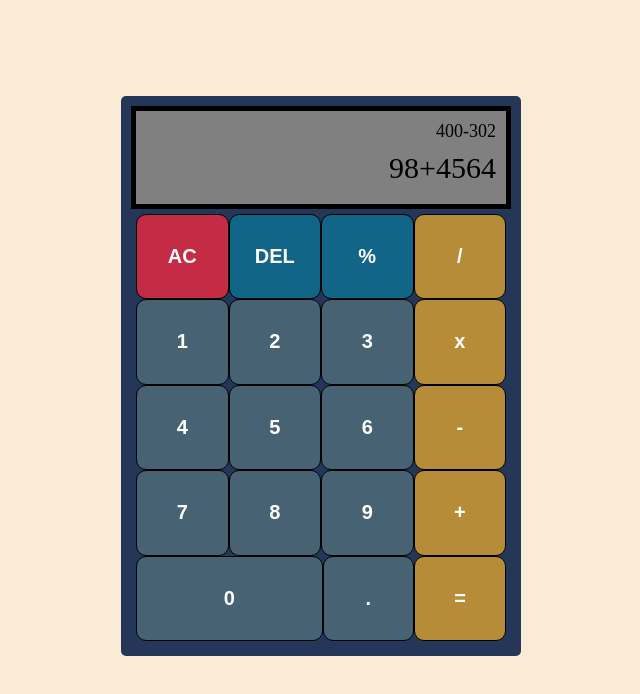
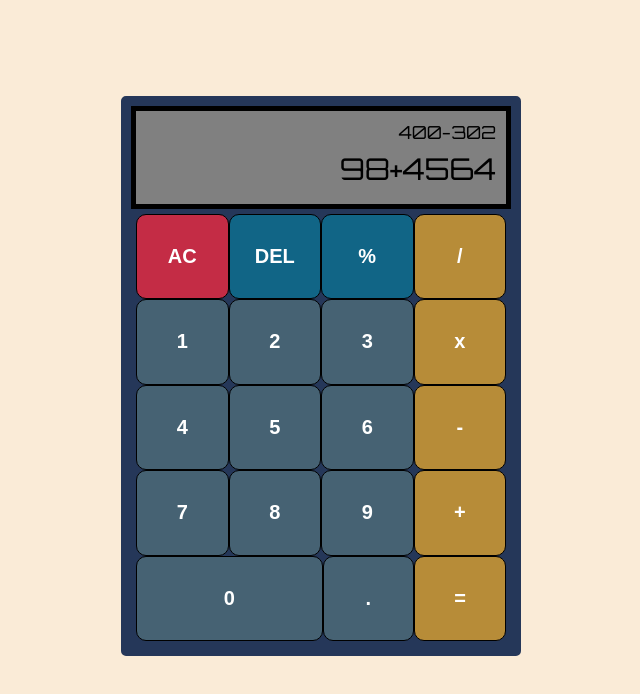
Before and after one commit to 404NotAFriend/Calculator404NAF, a plain HTML site: page index.html in a window 1280 px wide. Shown: the whole page, without its empty margins (319-959 px from the left). Drawn offline with Linux system fonts and the light colour scheme.

Commit message:
Added font link to html Added css for the new link and applied it to full project Readme update

```diff
--- a/index.html
+++ b/index.html
@@ -3,6 +3,7 @@
   <head>
     <meta charset="UTF-8" />
     <meta name="viewport" content="width=device-width, initial-scale=1.0" />
+    <link href='https://fonts.googleapis.com/css?family=Orbitron' rel='stylesheet'>
     <link rel="stylesheet" href="styles.css" />
     <title>404NAF Calculator</title>
   </head>
--- a/styles.css
+++ b/styles.css
@@ -8,6 +8,8 @@
 
 body {
   background-color: antiquewhite;
+  font-family: "Orbitron";
+  font-size: 22px;
 }
 
 button {
```
Also changed, not shown: 1 other file.
